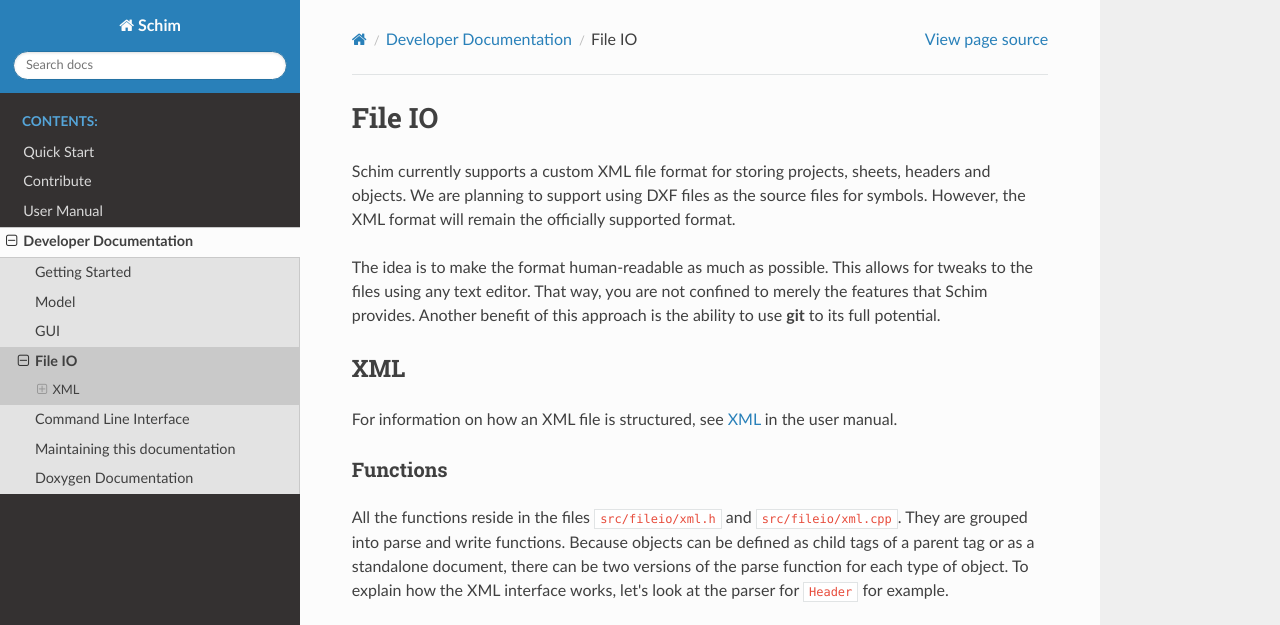
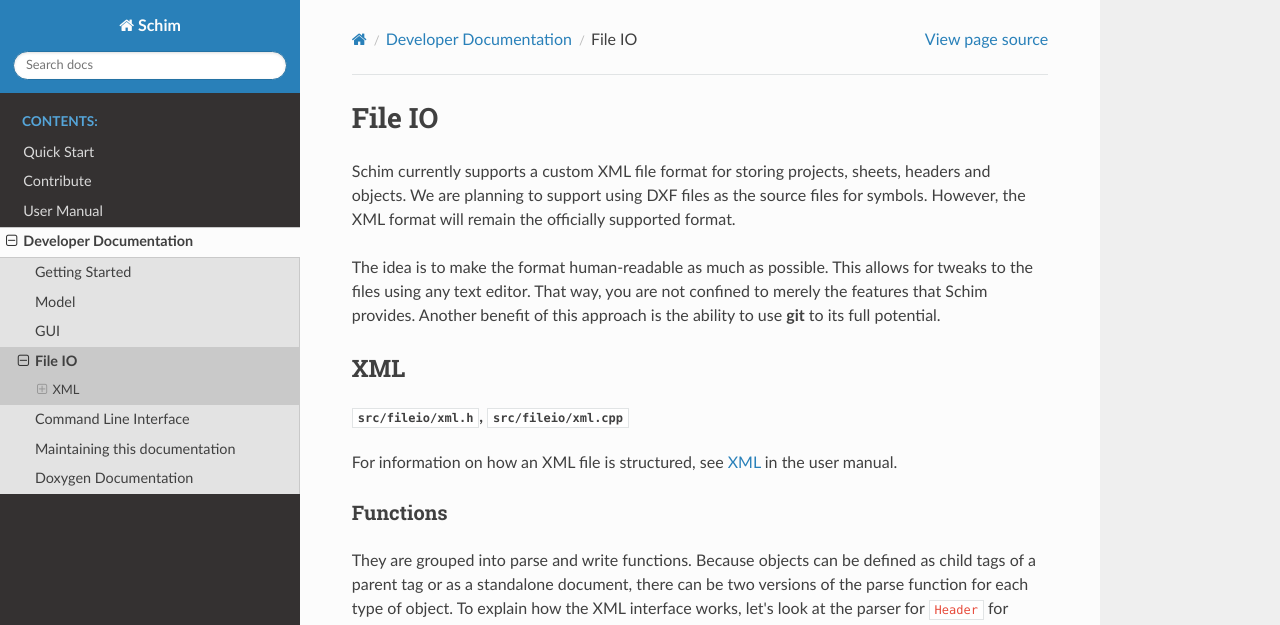
Before and after one commit to schim-app/schim, a Sphinx documentation site: the page built from docs/developer/fileio/index.rst, in a window 1280 px wide and 1400 px high. Shown: the top 625 px of the window. Built offline with Sphinx 7.4.7 and the Read the Docs theme 2.0.0, drawn with Linux system fonts in a browser that asks for light colours; pages that are not in the unit, such as notebooks, are missing from menus; some of the changed text lies outside the part shown; grey boxes are pictures that could not be loaded.

```diff
--- a/docs/conf.py
+++ b/docs/conf.py
@@ -17,11 +17,12 @@ author = 'Haris Gušić'
 #########################
 
 extensions = [
-        'sphinx.ext.todo', 'breathe', 'sphinx.ext.autosectionlabel'
+        'sphinx.ext.todo', 'breathe', 'sphinx.ext.autosectionlabel',
+        'sphinx_tabs.tabs'
 ]
 
 # Note: the man/ directory has its own conf.py and is not built by this one
-exclude_patterns = ['_build', 'man', 'Thumbs.db', '.DS_Store']
+exclude_patterns = ['_build', 'man', 'inc', 'Thumbs.db', '.DS_Store']
 todo_include_todos = True
 
 ##################
@@ -32,7 +33,7 @@ breathe_projects = { "Schim": "_build/doxygen/xml/" }
 breathe_default_project = "Schim"
 # Stop breathe from ignoring main.cpp
 breathe_implementation_filename_extensions = []
-breathe_default_members = ('members', 'protected-members')
+breathe_default_members = ('members')
 
 primary_domain = 'cpp'
 highlight_language = 'cpp'
--- a/docs/developer/fileio/index.rst
+++ b/docs/developer/fileio/index.rst
@@ -18,18 +18,19 @@ ability to use **git** to its full potential.
 XML
 ===
 
-For information on how an XML file is structured, see :ref:`manual-xml` in the
+`src/fileio/xml.h`, `src/fileio/xml.cpp`
+   ..
+
+For information on how an XML file is structured, see :ref:`manual_xml` in the
 user manual.
 
 Functions
 ---------
 
-All the functions reside in the files ``src/fileio/xml.h`` and
-``src/fileio/xml.cpp``. They are grouped into parse and write functions. Because
-objects can be defined as child tags of a parent tag or as a standalone
-document, there can be two versions of the parse function for each type of
-object. To explain how the XML interface works, let's look at the parser for
-``Header`` for example.
+They are grouped into parse and write functions. Because objects can be defined
+as child tags of a parent tag or as a standalone document, there can be two
+versions of the parse function for each type of object. To explain how the XML
+interface works, let's look at the parser for ``Header`` for example.
 
 .. doxygenfunction:: xmlParseHeader(QXmlStreamReader &stream)
    :outline:
@@ -46,7 +47,3 @@ The second version takes a file name as its argument. The specified file
 contains the header element. This version opens the file for reading and
 constructs an XML stream. Then it calls the first version of the function to
 process the stream.
-
-The following lists all the functions that are defined for handling XML files.
-
-.. doxygenfile:: src/fileio/xml.h
--- a/docs/developer/getting-started.rst
+++ b/docs/developer/getting-started.rst
@@ -25,8 +25,8 @@ Documentation
 Directory Structure
 ===================
 
-For the sake of clarity, ``cpp`` files with matching ``.h`` files have been
-omitted. All ``.h`` files have matching ``cpp`` files.
+For the sake of clarity, `cpp` files with matching `h` files have been
+omitted. All `h` files have matching `cpp` files, except `main.cpp`.
 
 .. literalinclude:: tree.txt
    :language: none
--- a/docs/manual/file-formats.rst
+++ b/docs/manual/file-formats.rst
@@ -12,7 +12,7 @@ to/imported from DXF (.dxf) and exported to the following formats:
 - Portable Document Format ( `.pdf` )
 - Common image formats ( `.jpg`, `.png`, `.svg` )
 
-.. _manual-xml:
+.. _manual_xml:
 
 XML
 ===
```
Also changed, not shown: docs/developer/gui/index.rst (+24 -16 lines), docs/developer/model/index.rst (+65 -39 lines).
